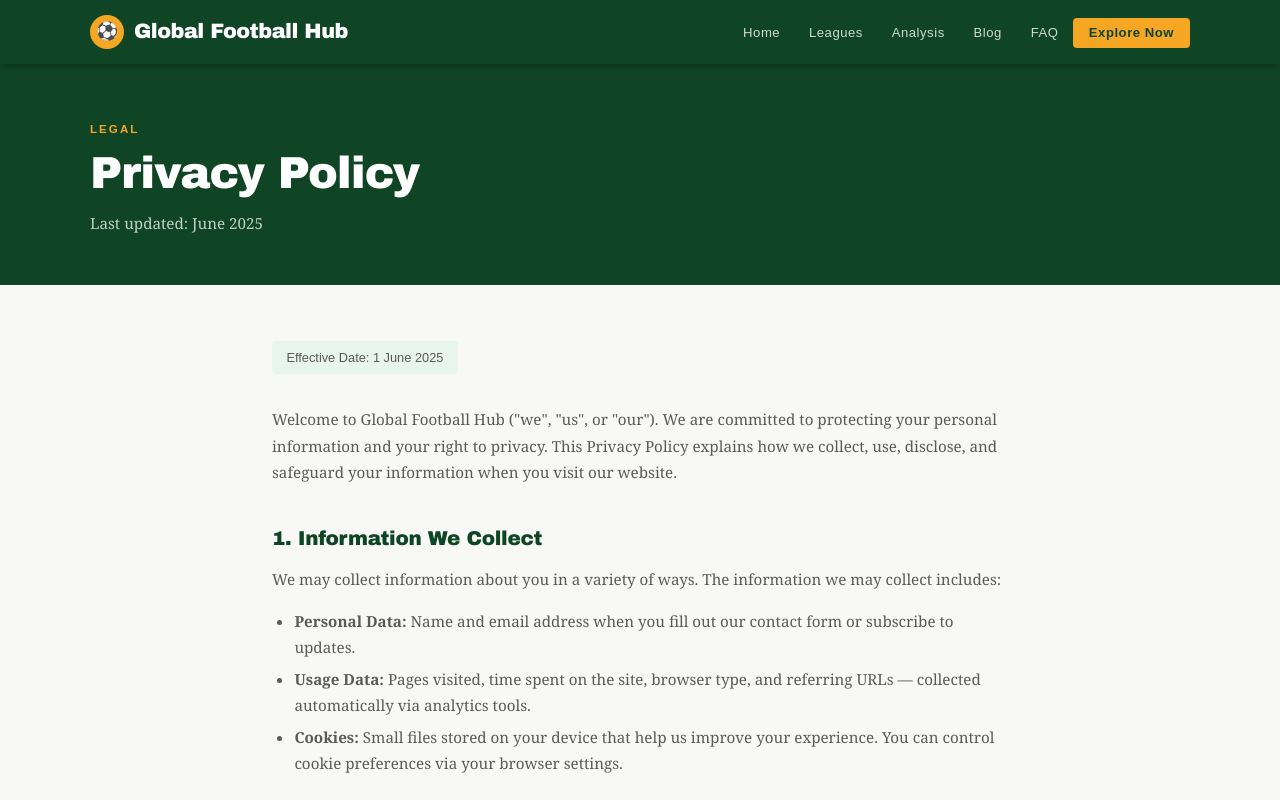
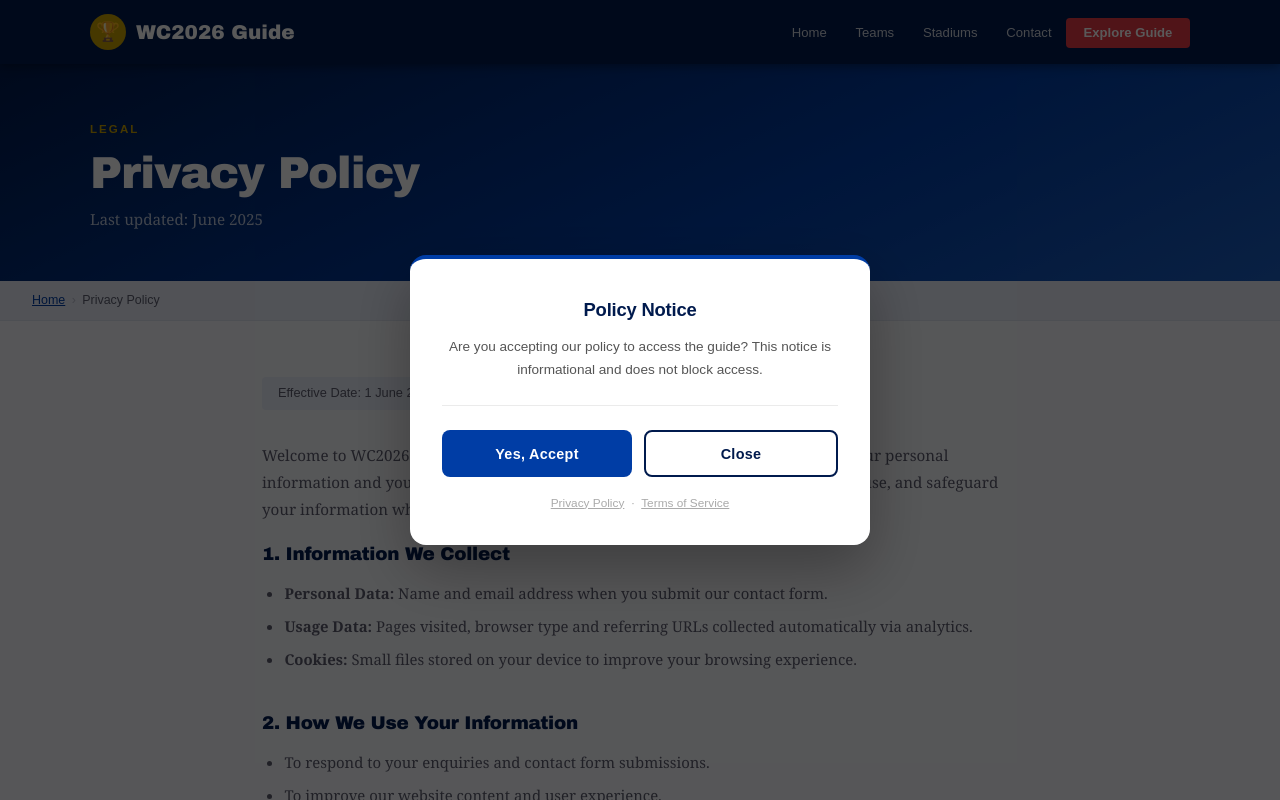
Before and after one commit to thepoppinshowofficial-byte/1win, a plain HTML site: page privacy.html in a window 1280 px wide. Shown: the top 800 px of the page. Drawn offline with Linux system fonts and the light colour scheme.

Commit message:
Update privacy.html

```diff
--- a/privacy.html
+++ b/privacy.html
@@ -1,144 +1,110 @@
 <!DOCTYPE html>
 <html lang="en">
 <head>
-<meta charset="UTF-8" />
-<meta name="viewport" content="width=device-width, initial-scale=1.0" />
-<meta name="description" content="Privacy Policy for Global Football Hub. Learn how we collect, use, and protect your data." />
-<title>Privacy Policy — Global Football Hub</title>
+<meta charset="UTF-8"/><meta name="viewport" content="width=device-width,initial-scale=1"/>
+<meta name="description" content="Privacy Policy for WC2026 Guide."/>
+<title>Privacy Policy — WC2026 Guide</title>
 <style>
-  *, *::before, *::after { box-sizing: border-box; margin: 0; padding: 0; }
-  :root {
-    --green: #1a6b38; --green-dark: #0f4524; --green-light: #e8f5ee;
-    --accent: #f5a623; --accent-dark: #c2841c;
-    --white: #ffffff; --bg: #f8f9f7; --text: #1a1a1a; --text-muted: #5a5a5a;
-    --border: #d8e2d8; --card-bg: #ffffff; --nav-h: 64px;
-  }
-  html { scroll-behavior: smooth; }
-  body { font-family: 'Georgia', 'Times New Roman', serif; background: var(--bg); color: var(--text); line-height: 1.7; font-size: 16px; }
-  nav {
-    position: sticky; top: 0; z-index: 100;
-    background: var(--green-dark); height: var(--nav-h);
-    display: flex; align-items: center; padding: 0 2rem;
-    box-shadow: 0 2px 8px rgba(0,0,0,0.3);
-  }
-  .nav-inner { max-width: 1100px; width: 100%; margin: 0 auto; display: flex; align-items: center; justify-content: space-between; }
-  .logo { font-family: 'Arial Black', 'Impact', sans-serif; font-size: 1.3rem; font-weight: 900; letter-spacing: -0.5px; color: var(--white); text-decoration: none; display: flex; align-items: center; gap: 10px; }
-  .logo-badge { background: var(--accent); color: var(--green-dark); width: 34px; height: 34px; border-radius: 50%; display: flex; align-items: center; justify-content: center; font-size: 1.1rem; }
-  .nav-links { display: flex; gap: 0; list-style: none; }
-  .nav-links a { color: rgba(255,255,255,0.8); text-decoration: none; font-family: Arial, sans-serif; font-size: 0.82rem; letter-spacing: 0.04em; padding: 0.5rem 0.9rem; transition: color 0.2s; }
-  .nav-links a:hover { color: var(--accent); }
-  .nav-cta { background: var(--accent); color: var(--green-dark) !important; font-weight: 700 !important; border-radius: 4px; padding: 0.45rem 1rem !important; }
-  .page-hero { background: var(--green-dark); color: white; padding: 3.5rem 2rem 3rem; }
-  .page-hero-inner { max-width: 1100px; margin: 0 auto; }
-  .page-eyebrow { font-family: Arial, sans-serif; font-size: 0.72rem; font-weight: 700; letter-spacing: 0.18em; text-transform: uppercase; color: var(--accent); margin-bottom: 0.6rem; }
-  .page-hero h1 { font-family: 'Arial Black', Impact, sans-serif; font-size: clamp(1.8rem, 3.5vw, 2.8rem); font-weight: 900; line-height: 1.1; letter-spacing: -1px; margin-bottom: 0.8rem; }
-  .page-hero p { color: rgba(255,255,255,0.75); font-size: 0.95rem; }
-  .content-wrap { max-width: 800px; margin: 0 auto; padding: 3.5rem 2rem; }
-  .content-wrap h2 { font-family: 'Arial Black', sans-serif; font-size: 1.25rem; font-weight: 900; color: var(--green-dark); margin: 2.2rem 0 0.7rem; letter-spacing: -0.3px; }
-  .content-wrap h2:first-child { margin-top: 0; }
-  .content-wrap p { font-size: 0.95rem; color: var(--text-muted); margin-bottom: 1rem; line-height: 1.75; }
-  .content-wrap ul { padding-left: 1.4rem; margin-bottom: 1rem; }
-  .content-wrap ul li { font-size: 0.95rem; color: var(--text-muted); margin-bottom: 0.4rem; line-height: 1.7; }
-  .last-updated { font-family: Arial, sans-serif; font-size: 0.8rem; color: var(--text-muted); background: var(--green-light); display: inline-block; padding: 0.35rem 0.9rem; border-radius: 4px; margin-bottom: 2rem; }
-  footer { background: var(--green-dark); color: rgba(255,255,255,0.7); padding: 2rem; font-family: Arial, sans-serif; font-size: 0.82rem; text-align: center; }
-  footer a { color: rgba(255,255,255,0.6); text-decoration: none; }
-  footer a:hover { color: var(--accent); }
-  .footer-links { display: flex; gap: 1.5rem; justify-content: center; margin-bottom: 0.8rem; flex-wrap: wrap; }
-  @media (max-width: 768px) { .nav-links { display: none; } .content-wrap { padding: 2rem 1.2rem; } }
+*,*::before,*::after{box-sizing:border-box;margin:0;padding:0;}
+:root{--blue:#003DA5;--blue-dark:#001a4d;--blue-light:#e8edf8;--gold:#C8A000;--red:#e63946;--bg:#f7f8fc;--white:#fff;--text:#141414;--muted:#5c5c6e;--border:#dde2ee;--max:1100px;--nav-h:64px;}
+body{font-family:'Georgia','Times New Roman',serif;background:var(--bg);color:var(--text);line-height:1.7;}
+nav{position:sticky;top:0;z-index:100;background:var(--blue-dark);height:var(--nav-h);display:flex;align-items:center;padding:0 2rem;box-shadow:0 2px 10px rgba(0,0,0,.4);}
+.nav-inner{max-width:var(--max);width:100%;margin:0 auto;display:flex;align-items:center;justify-content:space-between;}
+.logo{font-family:'Arial Black',Impact,sans-serif;font-size:1.25rem;font-weight:900;color:#fff;text-decoration:none;display:flex;align-items:center;gap:10px;}
+.logo-badge{background:var(--gold);color:var(--blue-dark);width:36px;height:36px;border-radius:50%;display:flex;align-items:center;justify-content:center;font-size:1.2rem;}
+.nav-links{display:flex;list-style:none;}
+.nav-links a{color:rgba(255,255,255,.8);text-decoration:none;font-family:Arial,sans-serif;font-size:.82rem;padding:.5rem .9rem;transition:color .2s;}
+.nav-links a:hover{color:var(--gold);}
+.nav-cta{background:var(--red);color:#fff!important;font-weight:700!important;border-radius:4px;padding:.45rem 1.1rem!important;}
+.page-hero{background:linear-gradient(155deg,var(--blue-dark) 0%,var(--blue) 60%,#1a5cbf 100%);color:#fff;padding:3.5rem 2rem 3rem;}
+.page-hero-inner{max-width:var(--max);margin:0 auto;}
+.page-eye{font-family:Arial,sans-serif;font-size:.72rem;font-weight:700;letter-spacing:.18em;text-transform:uppercase;color:var(--gold);margin-bottom:.6rem;}
+.page-hero h1{font-family:'Arial Black',Impact,sans-serif;font-size:clamp(1.9rem,4vw,2.8rem);font-weight:900;line-height:1.08;letter-spacing:-1px;margin-bottom:.6rem;}
+.page-hero p{color:rgba(255,255,255,.72);font-size:.95rem;}
+.breadcrumb{background:var(--blue-light);border-bottom:1px solid var(--border);padding:.55rem 2rem;font-family:Arial,sans-serif;font-size:.78rem;color:var(--muted);}
+.breadcrumb a{color:var(--blue);}
+.breadcrumb span{margin:0 .4rem;color:#bbc;}
+.content-wrap{max-width:820px;margin:0 auto;padding:3.5rem 2rem;}
+.effective{font-family:Arial,sans-serif;font-size:.8rem;color:var(--muted);background:var(--blue-light);display:inline-block;padding:.35rem 1rem;border-radius:4px;margin-bottom:2rem;}
+.content-wrap h2{font-family:'Arial Black',sans-serif;font-size:1.15rem;font-weight:900;color:var(--blue-dark);margin:2.2rem 0 .7rem;letter-spacing:-.3px;}
+.content-wrap h2:first-of-type{margin-top:0;}
+.content-wrap p{font-size:.95rem;color:var(--muted);margin-bottom:1rem;line-height:1.78;}
+.content-wrap ul{padding-left:1.4rem;margin-bottom:1rem;}
+.content-wrap li{font-size:.93rem;color:var(--muted);margin-bottom:.45rem;line-height:1.72;}
+.content-wrap a{color:var(--blue);}
+footer{background:var(--blue-dark);color:rgba(255,255,255,.6);padding:2rem;font-family:Arial,sans-serif;font-size:.82rem;text-align:center;margin-top:4rem;}
+footer a{color:rgba(255,255,255,.55);text-decoration:none;margin:0 .6rem;}
+footer a:hover{color:var(--gold);}
+.footer-links{margin-bottom:.5rem;}
+@media(max-width:900px){.nav-links{display:none;}.content-wrap{padding:2.5rem 1.5rem;}}
 </style>
 </head>
 <body>
-<nav>
-  <div class="nav-inner">
-    <a class="logo" href="index.html">
-      <span class="logo-badge">⚽</span>
-      Global Football Hub
-    </a>
-    <ul class="nav-links">
-      <li><a href="index.html">Home</a></li>
-      <li><a href="index.html#leagues">Leagues</a></li>
-      <li><a href="index.html#analysis">Analysis</a></li>
-      <li><a href="index.html#blog">Blog</a></li>
-      <li><a href="faq.html">FAQ</a></li>
-      <li><a href="index.html#leagues" class="nav-cta">Explore Now</a></li>
-    </ul>
-  </div>
-</nav>
-
-<div class="page-hero">
-  <div class="page-hero-inner">
-    <div class="page-eyebrow">Legal</div>
-    <h1>Privacy Policy</h1>
-    <p>Last updated: June 2025</p>
-  </div>
+<nav><div class="nav-inner">
+  <a class="logo" href="index.html"><span class="logo-badge">🏆</span>WC2026 Guide</a>
+  <ul class="nav-links">
+    <li><a href="index.html">Home</a></li>
+    <li><a href="index.html#teams">Teams</a></li>
+    <li><a href="index.html#stadiums">Stadiums</a></li>
+    <li><a href="contact.html">Contact</a></li>
+    <li><a href="index.html#teams" class="nav-cta">Explore Guide</a></li>
+  </ul>
+</div></nav>
+<div class="page-hero"><div class="page-hero-inner">
+  <div class="page-eye">Legal</div>
+  <h1>Privacy Policy</h1>
+  <p>Last updated: June 2025</p>
+</div></div>
+<div class="breadcrumb"><a href="index.html">Home</a><span>›</span>Privacy Policy</div>
+<div class="content-wrap">
+  <span class="effective">Effective Date: 1 June 2025</span>
+  <p>Welcome to WC2026 Guide ("we", "us", or "our"). We are committed to protecting your personal information and your right to privacy. This Privacy Policy explains how we collect, use, and safeguard your information when you visit our website.</p>
+  <h2>1. Information We Collect</h2>
+  <ul>
+    <li><strong>Personal Data:</strong> Name and email address when you submit our contact form.</li>
+    <li><strong>Usage Data:</strong> Pages visited, browser type and referring URLs collected automatically via analytics.</li>
+    <li><strong>Cookies:</strong> Small files stored on your device to improve your browsing experience.</li>
+  </ul>
+  <h2>2. How We Use Your Information</h2>
+  <ul>
+    <li>To respond to your enquiries and contact form submissions.</li>
+    <li>To improve our website content and user experience.</li>
+    <li>To analyse traffic and usage patterns across the site.</li>
+    <li>To send updates if you have opted in to our newsletter.</li>
+    <li>To comply with applicable legal obligations.</li>
+  </ul>
+  <h2>3. Sharing Your Information</h2>
+  <p>We do not sell, trade, or rent your personal information to third parties. We may share data with trusted service providers who assist in operating the website, provided they maintain confidentiality.</p>
+  <h2>4. Cookies</h2>
+  <p>We use essential cookies for site functionality and analytics cookies to understand how visitors use the site. You may disable cookies in your browser settings, though some features may not function correctly as a result.</p>
+  <h2>5. Data Retention</h2>
+  <p>We retain your personal data only as long as necessary to fulfil the purposes outlined in this policy, unless a longer period is required by applicable law.</p>
+  <h2>6. Your Rights</h2>
+  <ul>
+    <li>Right to access personal data we hold about you.</li>
+    <li>Right to request correction of inaccurate data.</li>
+    <li>Right to request deletion of your data.</li>
+    <li>Right to withdraw consent at any time.</li>
+    <li>Right to lodge a complaint with a data protection authority.</li>
+  </ul>
+  <h2>7. Third-Party Links</h2>
+  <p>Our site may contain links to third-party websites. We are not responsible for their privacy practices and encourage you to review their policies independently.</p>
+  <h2>8. Security</h2>
+  <p>We implement reasonable technical measures to protect your information. However, no internet transmission is 100% secure and we cannot guarantee absolute security.</p>
+  <h2>9. Changes to This Policy</h2>
+  <p>We may update this policy from time to time. Changes take effect upon posting, indicated by an updated effective date at the top of this page.</p>
+  <h2>10. Contact Us</h2>
+  <p>Questions about this Privacy Policy? Visit our <a href="contact.html">Contact page</a> and we will be happy to help.</p>
 </div>
-
-<div class="content-wrap">
-  <span class="last-updated">Effective Date: 1 June 2025</span>
-
-  <p>Welcome to Global Football Hub ("we", "us", or "our"). We are committed to protecting your personal information and your right to privacy. This Privacy Policy explains how we collect, use, disclose, and safeguard your information when you visit our website.</p>
-
-  <h2>1. Information We Collect</h2>
-  <p>We may collect information about you in a variety of ways. The information we may collect includes:</p>
-  <ul>
-    <li><strong>Personal Data:</strong> Name and email address when you fill out our contact form or subscribe to updates.</li>
-    <li><strong>Usage Data:</strong> Pages visited, time spent on the site, browser type, and referring URLs — collected automatically via analytics tools.</li>
-    <li><strong>Cookies:</strong> Small files stored on your device that help us improve your experience. You can control cookie preferences via your browser settings.</li>
-  </ul>
-
-  <h2>2. How We Use Your Information</h2>
-  <p>We use the information we collect to:</p>
-  <ul>
-    <li>Respond to your enquiries and contact form submissions.</li>
-    <li>Improve our website content and user experience.</li>
-    <li>Analyse traffic and usage patterns to understand our audience.</li>
-    <li>Send occasional updates or newsletters, if you have opted in.</li>
-    <li>Comply with legal obligations.</li>
-  </ul>
-
-  <h2>3. Sharing Your Information</h2>
-  <p>We do not sell, trade, or rent your personal information to third parties. We may share your data with trusted third-party service providers who assist us in operating the website (such as analytics providers), provided they agree to keep your information confidential.</p>
-
-  <h2>4. Cookies</h2>
-  <p>Our website uses cookies to enhance your browsing experience. Essential cookies are required for the site to function. Analytics cookies help us understand how visitors use the site. You may disable cookies through your browser, though some parts of the site may not function correctly as a result.</p>
-
-  <h2>5. Data Retention</h2>
-  <p>We retain your personal data only for as long as is necessary to fulfil the purposes outlined in this policy, unless a longer retention period is required or permitted by law.</p>
-
-  <h2>6. Your Rights</h2>
-  <p>Depending on your location, you may have the following rights regarding your personal data:</p>
-  <ul>
-    <li>The right to access the personal data we hold about you.</li>
-    <li>The right to request correction of inaccurate data.</li>
-    <li>The right to request deletion of your data.</li>
-    <li>The right to withdraw consent at any time where processing is based on consent.</li>
-    <li>The right to lodge a complaint with a data protection authority.</li>
-  </ul>
-
-  <h2>7. Third-Party Links</h2>
-  <p>Our website may contain links to third-party sites. We have no control over the content or privacy practices of those sites and are not responsible for their privacy policies.</p>
-
-  <h2>8. Security</h2>
-  <p>We implement reasonable technical and organisational measures to protect your personal information. However, no method of transmission over the Internet is 100% secure, and we cannot guarantee absolute security.</p>
-
-  <h2>9. Changes to This Policy</h2>
-  <p>We may update this Privacy Policy from time to time. We will notify you of any significant changes by updating the "Effective Date" at the top of this page. We encourage you to review this policy periodically.</p>
-
-  <h2>10. Contact Us</h2>
-  <p>If you have any questions about this Privacy Policy or how we handle your data, please use our <a href="contact.html" style="color: var(--green);">contact form</a>.</p>
-</div>
-
 <footer>
   <div class="footer-links">
     <a href="index.html">Home</a>
-    <a href="index.html#leagues">Leagues</a>
-    <a href="index.html#blog">Blog</a>
-    <a href="faq.html">FAQ</a>
     <a href="privacy.html">Privacy Policy</a>
     <a href="terms.html">Terms of Service</a>
     <a href="contact.html">Contact</a>
   </div>
-  <p>© 2025 Global Football Hub. All rights reserved.</p>
+  © 2025 WC2026 Guide. Independent fan guide. Not affiliated with FIFA.
 </footer>
-</body>
-</html>
+<script src="assets/popup.js"></script>
+<script>window.PopupIndex();</script>
+</body></html>
```
